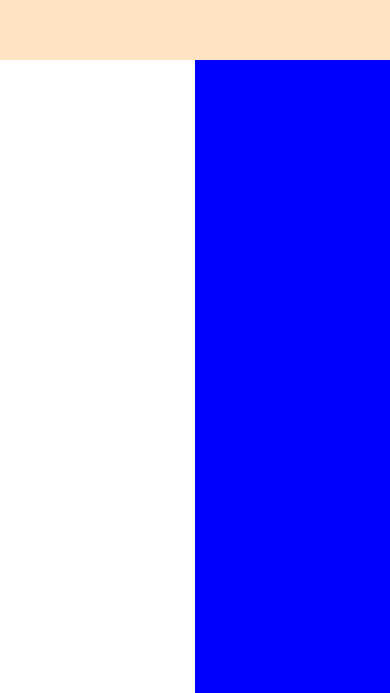
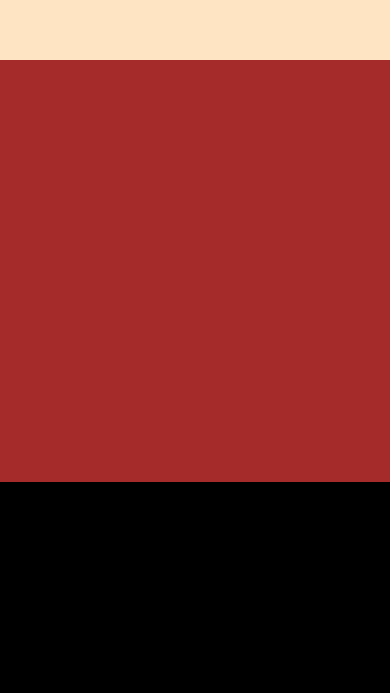
Before and after one commit to hermantsyselskyi/Material-Grid, a React (Create React App) app: page / in a window 390 px wide. Shown: the part 151-844 px from the top of the page. Built offline with nearby package versions, Linux system fonts and the light colour scheme.

Commit message:
Mobile view; ;

```diff
--- a/src/App.css
+++ b/src/App.css
@@ -4,11 +4,11 @@
 	height: 100vh;
 	display: grid;
 	grid-template-columns: 1fr 1fr;
-	grid-template-rows: 1fr 3fr;
+	grid-template-rows: 1fr 2fr 1fr;
 	grid-template-areas:
 	"title title"
-	"main header"
-	"main footer";
+	"middle middle"
+	"footer footer";
 }
 @media screen and (min-width: 400px) {
 	.App {
@@ -20,7 +20,7 @@
 		grid-template-areas:
 		"title title title"
 		"middle header header"
-		"middle sidebar footer";
+		"middle footer footer";
 	}
 }
 /* .App {
```
